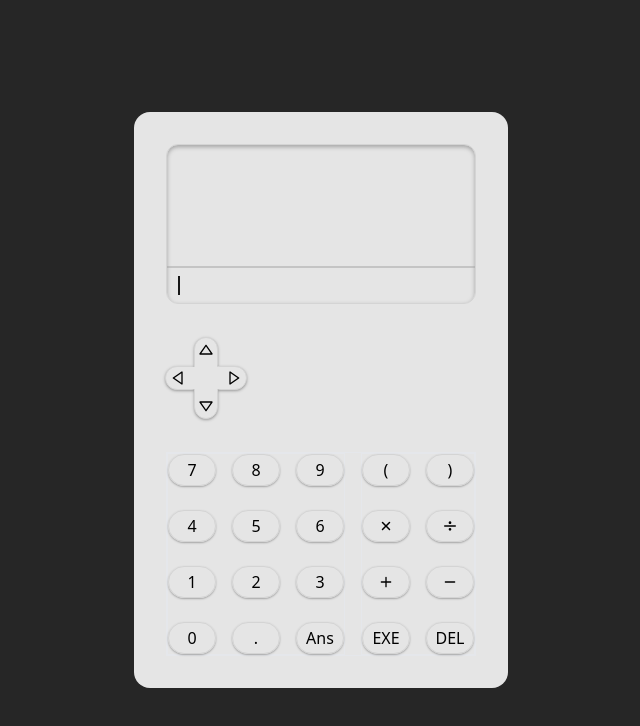
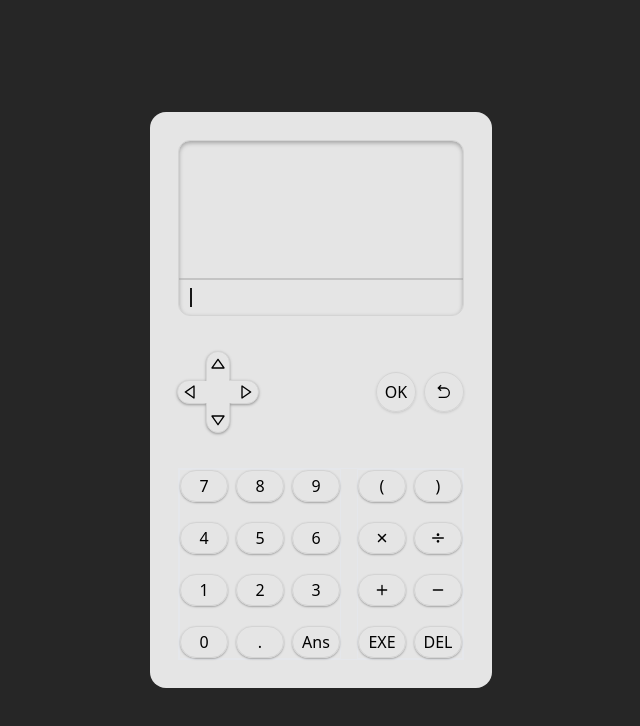
Before and after one commit to n-drobyshevski/calculator-app, a Next.js app: page / in a window 1280 px wide. Shown: the top 726 px of the page, without its empty margins (319-959 px from the left). Built offline with nearby package versions, Linux system fonts and the light colour scheme.

Commit message:
Add: Back and OK navigation buttons

```diff
--- a/src/components/ControlInput.tsx
+++ b/src/components/ControlInput.tsx
@@ -15,7 +15,7 @@ const ControlInput: React.FC<ControlInputProps> = ({
     onClick(char);
   };
   return (
-    <div className="grid grid-flow-row grid-cols-2 gap-x-4 gap-y-6 border ">
+    <div className="grid grid-flow-row grid-cols-2 gap-x-2 gap-y-5 border ">
       <Button name="(" onClick={onClickHandler}>
         (
       </Button>
--- a/src/components/NavControls.tsx
+++ b/src/components/NavControls.tsx
@@ -4,22 +4,33 @@ import {
   BiRightArrow,
   BiUpArrow,
 } from "react-icons/bi";
+import { RiArrowGoBackLine } from "react-icons/ri";
 interface NavControlsProps {
   onLeftClick: () => void;
   onRightClick: () => void;
   onDownClick: () => void;
   onUpClick: () => void;
+
+  onOkClick: () => void;
+  onBackClick: () => void;
 }
 const NavControls: React.FC<NavControlsProps> = ({
   onLeftClick,
   onRightClick,
   onDownClick,
   onUpClick,
+  onOkClick,
+  onBackClick,
 }) => {
   const commonStyleBorders =
-    "border border-neutral-300  p-1 rounded-xl shadow shadow-neutral-400 flex items-center bg-neutral-200 active:shadow-none hover:bg-neutral-300/50";
+    "border border-neutral-300 p-1 rounded-xl shadow shadow-neutral-400 flex items-center bg-neutral-200 active:shadow-none hover:bg-neutral-300/50";
   const commonStyleButtons = "relative focus:outline-none";
+
+  const roundButtonsStyle =
+    "rounded-full border border-neutral-300 shadow shadow=neutral-400 hover:bg-neutral-300/30 active:shadow-none focus:outline-none w-10 h-10 flex justify-center items-center";
   return (
+    <div className="flex items-center justify-between">
+      {/* arrow buttons */}
       <div className="grid h-20 w-20 grid-cols-3 grid-rows-3 place-items-center gap-2">
         <button
           onClick={onLeftClick}
@@ -71,6 +82,25 @@ const NavControls: React.FC<NavControlsProps> = ({
         <div className="z-10 col-start-2 col-end-2 row-start-2 row-end-2 h-[22px] w-[32px] bg-neutral-200"></div>
         <div className="z-10 col-start-2 col-end-2 row-start-2 row-end-2 h-[32px] w-[22px] bg-neutral-200"></div>
       </div>
+      {/* OK and back buttons  */}
+
+      <div className="flex gap-2">
+        <button
+          type="button"
+          className={`${roundButtonsStyle}`}
+          onClick={onOkClick}
+        >
+          OK
+        </button>
+        <button
+          type="button"
+          className={`${roundButtonsStyle}`}
+          onClick={onBackClick}
+        >
+          <RiArrowGoBackLine />
+        </button>
+      </div>
+    </div>
   );
 };
 
--- a/src/components/NumInput.tsx
+++ b/src/components/NumInput.tsx
@@ -9,7 +9,7 @@ const NumInput: React.FC<NumInputProps> = ({ onClick, onAnswerClick }) => {
     onClick(char);
   };
   return (
-    <div className="grid max-w-[14rem] grid-flow-row grid-cols-3 gap-x-4 gap-y-6 border ">
+    <div className="grid max-w-[14rem] grid-flow-row grid-cols-3 gap-x-2 gap-y-5 border ">
       {["7", "8", "9", "4", "5", "6", "1", "2", "3"].map((number) => {
         return (
           <Button name={number} onClick={onClickHandler} key={number}>
--- a/src/components/Output.tsx
+++ b/src/components/Output.tsx
@@ -19,7 +19,7 @@ const Output: React.FC<OutputProps> = ({ output, history, focusedItem }) => {
   }, [output]);
 
   return (
-    <div className="flex h-40 w-full flex-col justify-end overflow-hidden rounded-xl border border-neutral-300 shadow-inner shadow-neutral-400">
+    <div className="flex h-44 w-full flex-col justify-end overflow-hidden rounded-xl border border-neutral-300 shadow-inner shadow-neutral-400">
       <HistoryList history={history} focusedItem={focusedItem} />
       <InputItem output={strOutput} focused={focusedItem.index === -1} />
     </div>
--- a/src/components/history/HistoryItem.tsx
+++ b/src/components/history/HistoryItem.tsx
@@ -19,8 +19,9 @@ const HistoryItem: React.FC<HistoryItemProps> = ({
       className={`flex w-full p-3
      ${isSecondary ? "bg-neutral-300/40" : ""} `}
     >
+      <div className="w-full">
         <p
-        className={`w-full font-mono tracking-widest ${
+          className={`w-fit font-mono tracking-widest ${
             focusedItem.expression && focusedItem.index === index
               ? "bg-neutral-400/50"
               : ""
@@ -28,6 +29,7 @@ const HistoryItem: React.FC<HistoryItemProps> = ({
         >
           {expression}
         </p>
+      </div>
       <p
         className={`font-mono tracking-widest ${
           focusedItem.result && focusedItem.index === index
--- a/src/pages/index.tsx
+++ b/src/pages/index.tsx
@@ -27,7 +27,9 @@ const Home: NextPage = () => {
     before: [],
     after: [],
   });
+
   const [prevResult, setPrevResult] = useState<string>("");
+
   const [history, setHistory] = useState<HistoryType>({
     visible: [],
     invisible: [],
@@ -171,7 +173,6 @@ const Home: NextPage = () => {
           result: true,
           expression: false,
         });
-
       } else {
         setFocusedItem({
           index: focusedItem.index - 1,
@@ -208,6 +209,44 @@ const Home: NextPage = () => {
     }
   };
 
+  const onBackClickHandler = () => {
+    // reset history invisible to []
+    setHistory({
+      visible: [...history.invisible, ...history.visible],
+      invisible: [],
+    });
+
+    // move focus to input field
+    setFocusedItem({
+      index: -1,
+      result: false,
+      expression: false,
+    });
+
+    return;
+  };
+
+  const onOkClickHandler = () => {
+    // paste currently focused item to input field
+    if (focusedItem.index === -1) {
+      return;
+    }
+    const currentlyFocusedItem: HistoryEntryType | undefined =
+      history.visible[focusedItem.index];
+    let selected = "";
+    if (typeof currentlyFocusedItem !== "undefined") {
+      if (currentlyFocusedItem.result) {
+        selected = currentlyFocusedItem.result;
+      }
+      if (currentlyFocusedItem.expression) {
+        selected = currentlyFocusedItem.expression;
+      }
+    }
+    setOutput({ before: [...output.before, selected], after: output.after });
+    onBackClickHandler();
+    // reset history invisible to [] and move focus to input field (done by onBackClickHandler())
+    return;
+  };
   const onExecuteHandler = () => {
     console.log("calculate");
     const expression: string = output.before.join("") + output.after.join();
@@ -228,8 +267,8 @@ const Home: NextPage = () => {
         <title>Calculator</title>
         <link rel="icon" href="/favicon.ico" />
       </Head>
-      <main className="h-screen bg-neutral-800 pt-28">
-        <div className="m-auto flex h-[36rem] w-fit flex-col justify-between rounded-2xl bg-neutral-200 p-8">
+      <main className="min-h-screen bg-neutral-800 pt-28">
+        <div className="m-auto flex h-[36rem] w-fit flex-col justify-between rounded-2xl bg-neutral-200 p-7">
           <Output
             output={output}
             history={history.visible}
@@ -240,6 +279,8 @@ const Home: NextPage = () => {
             onUpClick={moveUpHandler}
             onDownClick={moveDownHandler}
             onRightClick={moveRightHandler}
+            onBackClick={onBackClickHandler}
+            onOkClick={onOkClickHandler}
           />
           <BaseControls
             onExecute={onExecuteHandler}
```
Lines whose indentation alone changed are shown as unchanged.
